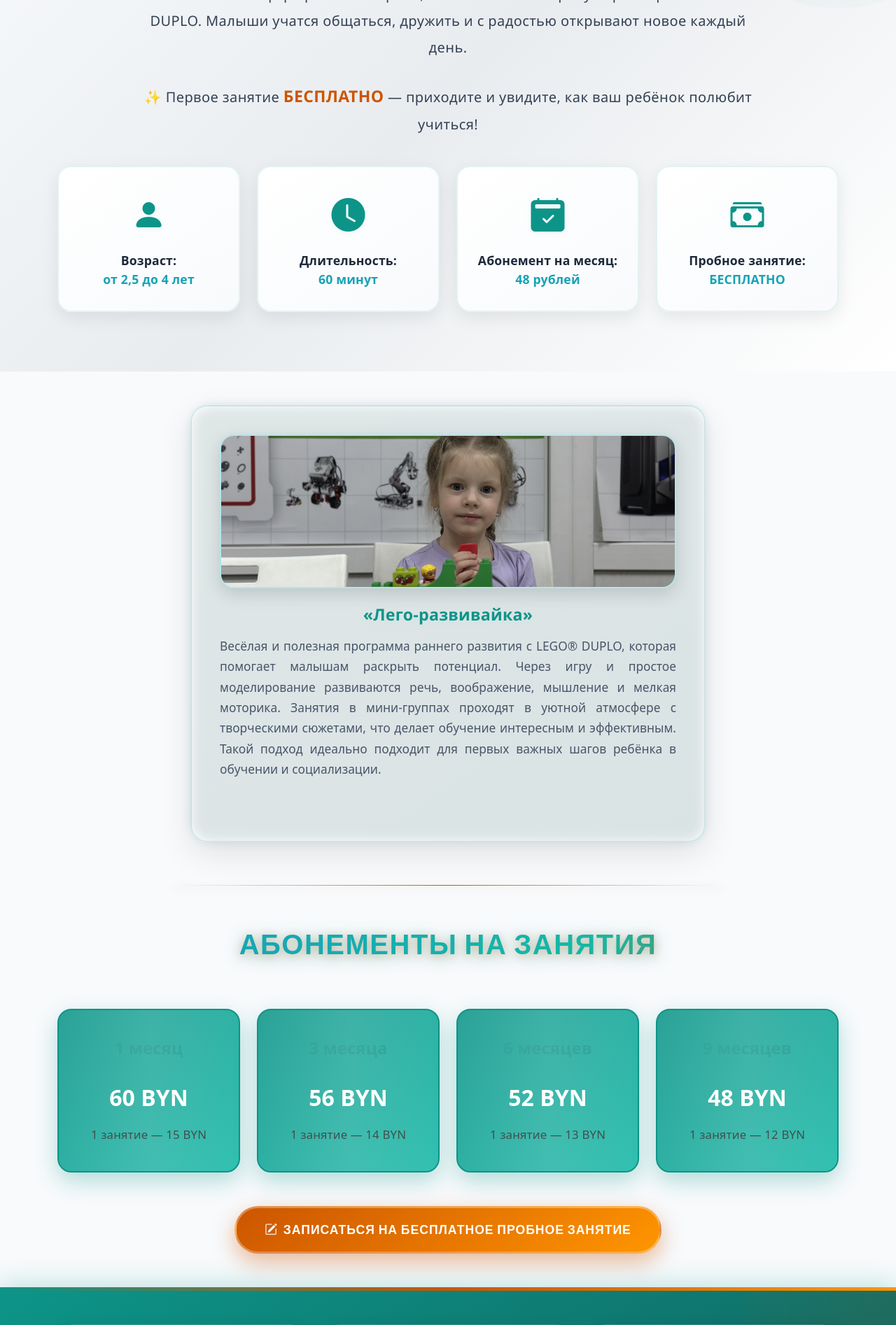
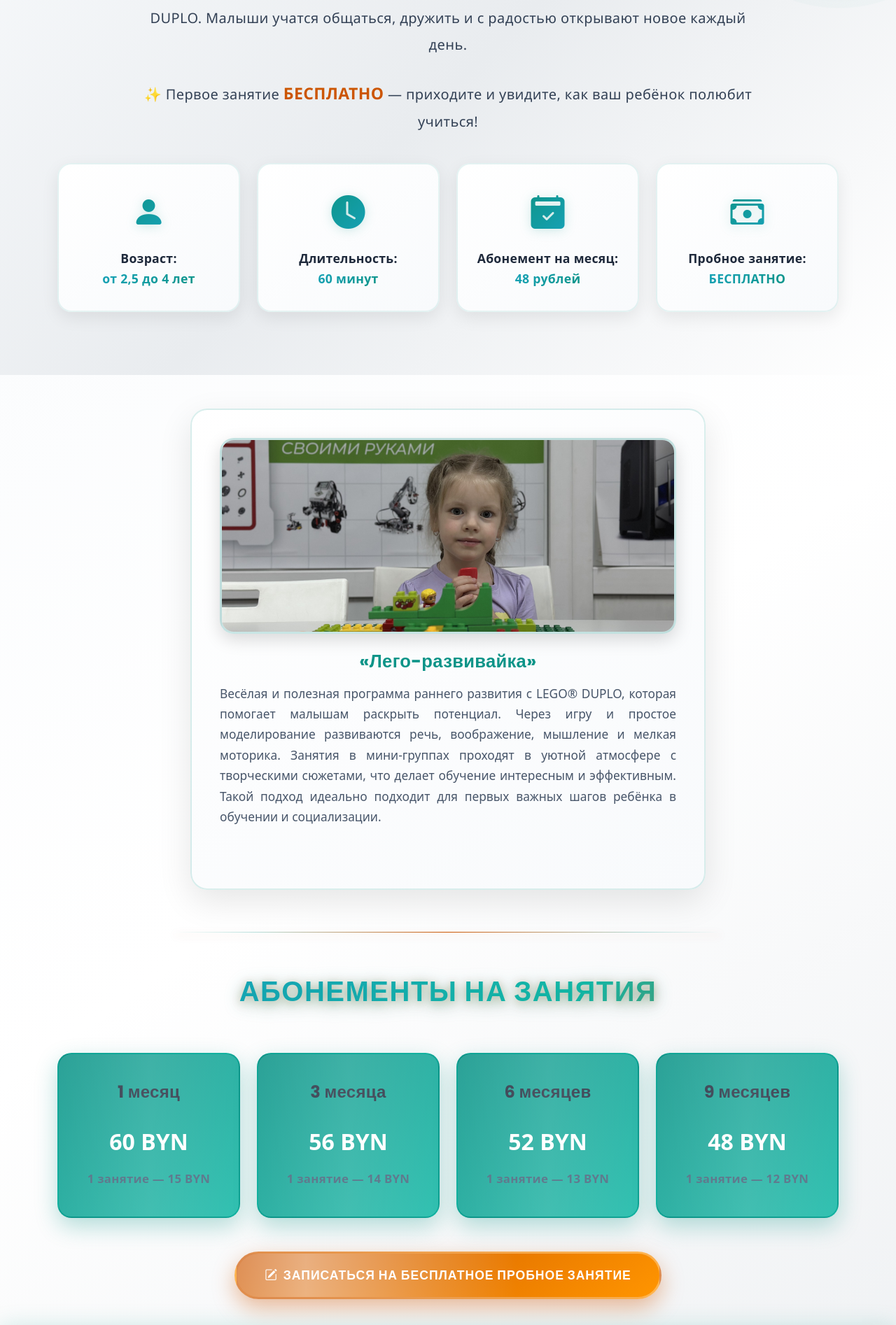
Before and after one commit to AndreiSkrypko/robotlida_vs_cursor, a Django app: page /courses_2_4/ in a window 1280 px wide. Shown: the part 320-2214 px from the top of the page at 70% size. Run offline with Django 5.2, Linux system fonts and the light colour scheme; data comes from the database, SQL or seed files in the repository; both versions use the stored data as it was after the commit; some libraries are stand-ins or nearby versions.

Commit message:
с сервера коммит

```diff
--- a/robototehnika/static/main/css/courses.css
+++ b/robototehnika/static/main/css/courses.css
@@ -1,261 +1,408 @@
 /* ==========================================================================
-       🧱 ОСНОВНАЯ СТРУКТУРА СТРАНИЦЫ
+       🎨 ПРЕМИУМ СТИЛИ ДЛЯ СТРАНИЦ КУРСОВ
        ========================================================================== */
 
     /* Фон страницы */
     body {
-        background-color: var(--main-gray) !important; /* Светло-серый из палитры переменных */
-        margin: 0; /* Убираем отступы по умолчанию */
+        background: linear-gradient(145deg, #f8fafc 0%, #ffffff 50%, #e9ecef 100%);
+        margin: 0;
     }
 
     /* Верхняя навигационная панель */
     .navbar {
-        background-color: var(--main-white) !important; /* Белый фон */
-        border-bottom: none; /* Убираем нижнюю границу */
+        background-color: var(--main-white) !important;
+        border-bottom: none;
     }
 
-    /* Общий контейнер без фона */
+    /* Общий контейнер */
     .container {
         background-color: transparent;
+        position: relative;
+        z-index: 1;
     }
 
-    /* Заголовки секций */
+    /* Заголовки секций - премиум */
     .section-title {
         font-family: 'Poppins', sans-serif;
-        color: var(--main-green);
-        font-weight: 700;
-        letter-spacing: 1px;
-        margin-bottom: 0.5em;
+        color: #1e293b;
+        font-weight: 800;
+        letter-spacing: 0.5px;
+        margin-bottom: 1rem;
+        background: linear-gradient(135deg, #0d9488, #17a2b8);
+        -webkit-background-clip: text;
+        -webkit-text-fill-color: transparent;
+        background-clip: text;
+        text-shadow: 0 4px 16px rgba(13, 148, 136, 0.15);
     }
 
 
     /* ==========================================================================
-       🎓 КАРТОЧКИ КУРСОВ (3D стили)
+       🎓 ПРЕМИУМ КАРТОЧКИ КУРСОВ
        ========================================================================== */
 
     .course-card {
-        background: linear-gradient(135deg, #f9fef9 60%, #e3f6f7 100%);
-        border: none;
+        background: linear-gradient(145deg, #ffffff 0%, #f8fafc 100%);
+        border: 2px solid rgba(13, 148, 136, 0.15);
         border-radius: 28px;
-        padding: 2rem 1.5rem 1.5rem 1.5rem;
+        padding: 2.5rem 2rem;
         min-height: 100%;
         display: flex;
         flex-direction: column;
-        align-items: stretch;
+        align-items: center;
         box-shadow:
-            0 8px 32px 0 rgba(19, 78, 74, 0.18),
-            0 2px 8px #b2e6ea;
-        transition: box-shadow 0.25s, transform 0.18s;
+            0 12px 40px rgba(0, 0, 0, 0.08),
+            0 6px 20px rgba(13, 148, 136, 0.1);
+        transition: all 0.5s cubic-bezier(0.4, 0, 0.2, 1);
         position: relative;
-        overflow: visible;
+        overflow: hidden;
+        opacity: 0;
+        transform: translateY(30px);
+        animation: fadeInUp 0.8s ease-out forwards;
+    }
+
+    @keyframes fadeInUp {
+        to {
+            opacity: 1;
+            transform: translateY(0);
+        }
+    }
+
+    /* Анимированная градиентная рамка */
+    .course-card::before {
+        content: '';
+        position: absolute;
+        inset: 0;
+        border-radius: 28px;
+        padding: 2px;
+        background: linear-gradient(135deg, #0d9488, #17a2b8, #CC5500, #ff9500);
+        background-size: 300% 300%;
+        -webkit-mask: linear-gradient(#fff 0 0) content-box, linear-gradient(#fff 0 0);
+        -webkit-mask-composite: xor;
+        mask: linear-gradient(#fff 0 0) content-box, linear-gradient(#fff 0 0);
+        mask-composite: exclude;
+        opacity: 0;
+        transition: opacity 0.6s ease;
+        animation: gradientRotate 4s linear infinite;
+        pointer-events: none;
+    }
+
+    @keyframes gradientRotate {
+        0% { background-position: 0% 50%; }
+        50% { background-position: 100% 50%; }
+        100% { background-position: 0% 50%; }
+    }
+
+    .course-card:hover::before {
+        opacity: 1;
     }
 
     .course-card:hover {
-        /* Эффект наведения */
-        box-shadow: 0 16px 48px 0 rgba(19, 78, 74, 0.28), 0 4px 16px #b2e6ea;
-        transform: translateY(-6px) scale(1.025);
-    }
-
-    .course-card::before {
-        /* Сияние под карточкой */
-        content: "";
-        position: absolute;
-        inset: 0;
-        border-radius: 28px;
-        z-index: -1;
-        background: linear-gradient(120deg, #134e4a 0%, #134e4a 100%);
-        opacity: 0.13;
-        filter: blur(8px);
+        transform: translateY(-12px) scale(1.03);
+        box-shadow:
+            0 20px 60px rgba(13, 148, 136, 0.2),
+            0 10px 30px rgba(204, 85, 0, 0.15);
+        border-color: rgba(13, 148, 136, 0.3);
     }
 
     /* Изображение курса */
     .course-image {
         width: 100%;
-        height: 220px;
+        height: 280px;
         object-fit: cover;
-        border-radius: 18px;
-        margin-bottom: 1.2rem;
-        background: #f9fef9;
-        box-shadow: 0 4px 24px 0 rgba(19, 78, 74, 0.13);
-        border: 2.5px solid #b2e6ea;
+        border-radius: 20px;
+        margin-bottom: 2rem;
+        background: linear-gradient(145deg, #f8fafc, #e9ecef);
+        box-shadow: 0 8px 24px rgba(13, 148, 136, 0.15);
+        border: 3px solid rgba(13, 148, 136, 0.2);
+        transition: all 0.5s ease;
+    }
+
+    .course-card:hover .course-image {
+        transform: scale(1.05) rotate(1deg);
+        box-shadow: 0 12px 32px rgba(13, 148, 136, 0.25);
     }
 
     /* Заголовок курса */
     .course-card h4 {
-        font-family: 'Montserrat', 'Segoe UI', Arial, sans-serif;
+        font-family: 'Poppins', sans-serif;
         font-weight: 800;
-        font-size: 1.45rem;
-        color: #134e4a;
-        letter-spacing: 0.01em;
-        margin-bottom: 0.5rem;
-        text-shadow: 0 2px 8px #b2e6ea33;
+        font-size: 1.6rem;
+        color: #1e293b;
+        letter-spacing: 0.3px;
+        margin-bottom: 1rem;
+        text-shadow: none;
+        transition: all 0.3s ease;
+    }
+
+    .course-card:hover h4 {
+        background: linear-gradient(135deg, #0d9488, #17a2b8);
+        -webkit-background-clip: text;
+        -webkit-text-fill-color: transparent;
+        background-clip: text;
     }
 
     /* Подзаголовок (метка) */
     .course-card h4 span {
         color: #fff;
-        background: linear-gradient(90deg, #CD5B45 0%, #ffb199 100%);
-        border-radius: 8px;
-        padding: 0.2em 0.7em;
-        font-size: 0.95em;
-        font-weight: 600;
-        margin-top: 0.3em;
+        background: linear-gradient(145deg, #CC5500, #ff9500);
+        border-radius: 50px;
+        padding: 0.4em 1.2em;
+        font-size: 0.9em;
+        font-weight: 700;
+        margin-top: 0.5em;
         display: inline-block;
-        box-shadow: 0 2px 8px #CD5B4533;
-        letter-spacing: 0.01em;
+        box-shadow: 0 6px 20px rgba(204, 85, 0, 0.4);
+        letter-spacing: 0.5px;
+        text-transform: uppercase;
     }
 
     /* Описание курса */
     .course-card p {
-        font-size: 1.08rem;
-        font-weight: 400;
-        color: #444;
+        font-size: 1.1rem;
+        font-weight: 500;
+        color: #64748b;
         margin: 0;
-        text-align: justify;
+        text-align: center;
+        line-height: 1.8;
     }
 
 
     /* ==========================================================================
-       📌 ИНФОРМАЦИОННЫЕ КАРТОЧКИ
+       📌 ПРЕМИУМ ИНФОРМАЦИОННЫЕ КАРТОЧКИ
        ========================================================================== */
 
-    /* === ИНФОРМАЦИОННЫЕ КАРТОЧКИ (info-card) === */
 .info-card {
-    /* Фон: мягкий градиент в цветовой гамме course-card */
-    background: linear-gradient(135deg, #f9fef9 60%, #e3f6f7 100%);
-
-    /* Скруглённые края и мягкие тени */
-    border-radius: 28px;
+    background: linear-gradient(145deg, #ffffff 0%, #f8fafc 100%);
+    border-radius: 24px;
     box-shadow:
-        0 8px 32px 0 rgba(19, 78, 74, 0.18),
-        0 2px 8px #b2e6ea;
-
-    /* Внутренние отступы и расположение */
-    padding: 2rem 1.2rem;
-    margin-bottom: 1.2rem;
-    min-height: 120px;
+        0 8px 32px rgba(0, 0, 0, 0.08),
+        0 4px 16px rgba(0, 0, 0, 0.04);
+    padding: 2rem 1.5rem;
+    margin-bottom: 1.5rem;
+    min-height: 140px;
     display: flex;
     flex-direction: column;
     align-items: center;
     justify-content: center;
-
-    /* Дополнительные декоративные элементы */
-    border: none;
+    border: 2px solid rgba(13, 148, 136, 0.1);
     position: relative;
-    overflow: visible;
-    transition: box-shadow 0.25s, transform 0.18s;
+    overflow: hidden;
+    transition: all 0.5s cubic-bezier(0.4, 0, 0.2, 1);
+    opacity: 0;
+    transform: translateY(20px);
+    animation: fadeInUp 0.6s ease-out forwards;
 }
 
+.info-card:nth-child(1) { animation-delay: 0.1s; }
+.info-card:nth-child(2) { animation-delay: 0.2s; }
+.info-card:nth-child(3) { animation-delay: 0.3s; }
+.info-card:nth-child(4) { animation-delay: 0.4s; }
+
 .info-card:hover {
-    /* Эффект "подъема" при наведении */
-    box-shadow: 0 16px 48px 0 rgba(19, 78, 74, 0.28), 0 4px 16px #b2e6ea;
-    transform: translateY(-6px) scale(1.025);
+    transform: translateY(-8px) scale(1.05);
+    box-shadow:
+        0 16px 48px rgba(13, 148, 136, 0.15),
+        0 8px 24px rgba(0, 0, 0, 0.1);
+    border-color: rgba(13, 148, 136, 0.3);
 }
 
 .info-card::before {
-    /* Мягкое внутреннее сияние как у .course-card */
     content: "";
     position: absolute;
     inset: 0;
-    border-radius: 28px;
-    z-index: -1;
-    background: linear-gradient(120deg, #134e4a 0%, #134e4a 100%);
-    opacity: 0.13;
-    filter: blur(8px);
+    border-radius: 24px;
+    background: radial-gradient(circle at top right, rgba(204, 85, 0, 0.06), transparent);
+    pointer-events: none;
 }
 
 /* === ИКОНКА ВНУТРИ info-card === */
 .info-icon {
-    font-size: 2.4rem;
-    color: #134e4a;
-    margin-bottom: 0.5rem;
-    text-shadow: 0 2px 8px #b2e6ea33;
+    font-size: 2.8rem;
+    background: linear-gradient(135deg, #0d9488, #17a2b8);
+    -webkit-background-clip: text;
+    -webkit-text-fill-color: transparent;
+    background-clip: text;
+    margin-bottom: 0.8rem;
+    filter: drop-shadow(0 2px 8px rgba(13, 148, 136, 0.2));
+    transition: all 0.4s ease;
+}
+
+.info-card:hover .info-icon {
+    transform: scale(1.15) rotate(10deg);
 }
 
 /* === ТЕКСТ ВНУТРИ info-card === */
 .info-text {
-    font-size: 1.13rem;
-    font-weight: 500;
-    color: #333;
+    font-size: 1.1rem;
+    font-weight: 600;
+    color: #475569;
     margin: 0;
-    letter-spacing: 0.01em;
+    letter-spacing: 0.3px;
     text-align: center;
+    line-height: 1.6;
+}
+
+.info-text span {
+    font-weight: 800;
+    background: linear-gradient(135deg, #17a2b8, #0d9488);
+    -webkit-background-clip: text;
+    -webkit-text-fill-color: transparent;
+    background-clip: text;
 }
 
     /* ==========================================================================
-       🪄 ДЕКОРАТИВНЫЕ ЭЛЕМЕНТЫ
+       🪄 ПРЕМИУМ ДЕКОРАТИВНЫЕ ЭЛЕМЕНТЫ
        ========================================================================== */
 
     /* Разделительная линия */
     .custom-divider {
         border: none;
-        border-top: 2px solid var(--main-green);
-        width: 80px;
-        margin: 2.5rem auto;
-        opacity: 0.25;
+        height: 4px;
+        background: linear-gradient(90deg, transparent, #0d9488, #CC5500, #ff9500, transparent);
+        width: 60%;
+        margin: 3rem auto;
+        border-radius: 4px;
+        box-shadow: 0 2px 12px rgba(204, 85, 0, 0.3);
     }
 
 
     /* ==========================================================================
-       💳 АБОНЕМЕНТНЫЕ КАРТОЧКИ
+       💳 ПРЕМИУМ АБОНЕМЕНТНЫЕ КАРТОЧКИ
        ========================================================================== */
 
     .abonement-card {
-        border: 2px solid var(--main-green);
-        border-radius: 18px;
-        background: var(--main-white);
-        box-shadow: 0 4px 16px rgba(13, 148, 136, 0.08);
-        padding: 2rem 1.2rem;
-        min-height: 170px;
+        border: 2px solid rgba(13, 148, 136, 0.2);
+        border-radius: 24px;
+        background: linear-gradient(145deg, #ffffff 0%, #f8fafc 100%);
+        box-shadow:
+            0 8px 32px rgba(0, 0, 0, 0.08),
+            0 4px 16px rgba(13, 148, 136, 0.1);
+        padding: 2.5rem 1.5rem;
+        min-height: 200px;
         display: flex;
         flex-direction: column;
         align-items: center;
         justify-content: center;
-        transition: box-shadow 0.2s;
+        transition: all 0.5s cubic-bezier(0.4, 0, 0.2, 1);
+        position: relative;
+        overflow: hidden;
+    }
+
+    .abonement-card::before {
+        content: '';
+        position: absolute;
+        inset: 0;
+        background: radial-gradient(circle at bottom left, rgba(13, 148, 136, 0.05), transparent);
+        pointer-events: none;
     }
 
     .abonement-card:hover {
-        box-shadow: 0 8px 24px rgba(13, 148, 136, 0.18);
+        transform: translateY(-8px) scale(1.05);
+        box-shadow:
+            0 16px 48px rgba(13, 148, 136, 0.2),
+            0 8px 24px rgba(204, 85, 0, 0.15);
+        border-color: rgba(13, 148, 136, 0.4);
     }
 
     /* Заголовок */
     .abonement-card h4 {
-        color: var(--main-green);
-        font-weight: 700;
-        font-size: 1.25rem;
-        margin-bottom: 0.5rem;
+        color: #1e293b;
+        font-weight: 800;
+        font-size: 1.5rem;
+        margin-bottom: 0.8rem;
+        font-family: 'Poppins', sans-serif;
+        letter-spacing: 0.3px;
+    }
+
+    .abonement-card:hover h4 {
+        background: linear-gradient(135deg, #0d9488, #17a2b8);
+        -webkit-background-clip: text;
+        -webkit-text-fill-color: transparent;
+        background-clip: text;
     }
 
     /* Текст */
     .abonement-card .info-text {
-        color: #444;
+        color: #64748b;
         font-size: 1.05rem;
-        font-weight: 500;
+        font-weight: 600;
     }
 
 
     /* ==========================================================================
-       🟩 КНОПКА "ЗАПИСАТЬСЯ"
+       🟩 ПРЕМИУМ КНОПКА "ЗАПИСАТЬСЯ"
        ========================================================================== */
 
     .btn-signup {
-        background-color: var(--main-green);
-        border: none;
-        border-radius: 6px;
-        font-size: 1.25rem;
-        font-weight: 700;
-        padding: 1.1rem 3.5rem;
+        background: linear-gradient(145deg, var(--main-green), #17a2b8);
+        border: 3px solid rgba(255, 255, 255, 0.3);
+        border-radius: 50px;
+        font-size: 1.3rem;
+        font-weight: 800;
+        padding: 1.2rem 4rem;
         color: var(--main-white);
-        box-shadow: 0 4px 16px rgba(13, 148, 136, 0.18);
-        transition: background-color 0.3s, transform 0.2s;
-        letter-spacing: 0.5px;
+        box-shadow:
+            0 8px 32px rgba(13, 148, 136, 0.4),
+            0 0 24px rgba(13, 148, 136, 0.2);
+        transition: all 0.4s cubic-bezier(0.68, -0.55, 0.265, 1.55);
+        letter-spacing: 1px;
+        position: relative;
+        overflow: hidden;
+        text-transform: uppercase;
+    }
+
+    /* Блик на кнопке */
+    .btn-signup::before {
+        content: '';
+        position: absolute;
+        top: 0;
+        left: -100%;
+        width: 100%;
+        height: 100%;
+        background: linear-gradient(90deg, transparent, rgba(255, 255, 255, 0.5), transparent);
+        transition: left 0.7s ease;
+        animation: autoShine 3s ease-in-out infinite;
+    }
+
+    @keyframes autoShine {
+        0%, 100% { left: -100%; }
+        50% { left: 100%; }
+    }
+
+    .btn-signup:hover::before {
+        animation: none;
+        left: 100%;
+    }
+
+    /* Светящийся ореол */
+    .btn-signup::after {
+        content: '';
+        position: absolute;
+        inset: -6px;
+        border-radius: 50px;
+        background: linear-gradient(145deg, #0d9488, #17a2b8);
+        opacity: 0;
+        z-index: -1;
+        filter: blur(20px);
+        transition: opacity 0.4s;
+    }
+
+    .btn-signup:hover::after {
+        opacity: 0.7;
     }
 
     .btn-signup:hover,
     .btn-signup:focus {
-        background-color: var(--main-green-dark);
-        transform: scale(1.04);
+        background: linear-gradient(145deg, #17a2b8, var(--main-green));
+        transform: translateY(-6px) scale(1.08);
+        box-shadow:
+            0 16px 48px rgba(13, 148, 136, 0.6),
+            0 0 40px rgba(13, 148, 136, 0.3);
         color: var(--main-white);
+    }
+
+    .btn-signup:active {
+        transform: translateY(-3px) scale(1.05);
     }
 
 
```
Also changed, not shown: other parts of robototehnika/static/main/css/courses.css (+47 -3 lines), robototehnika/db.sqlite3.
